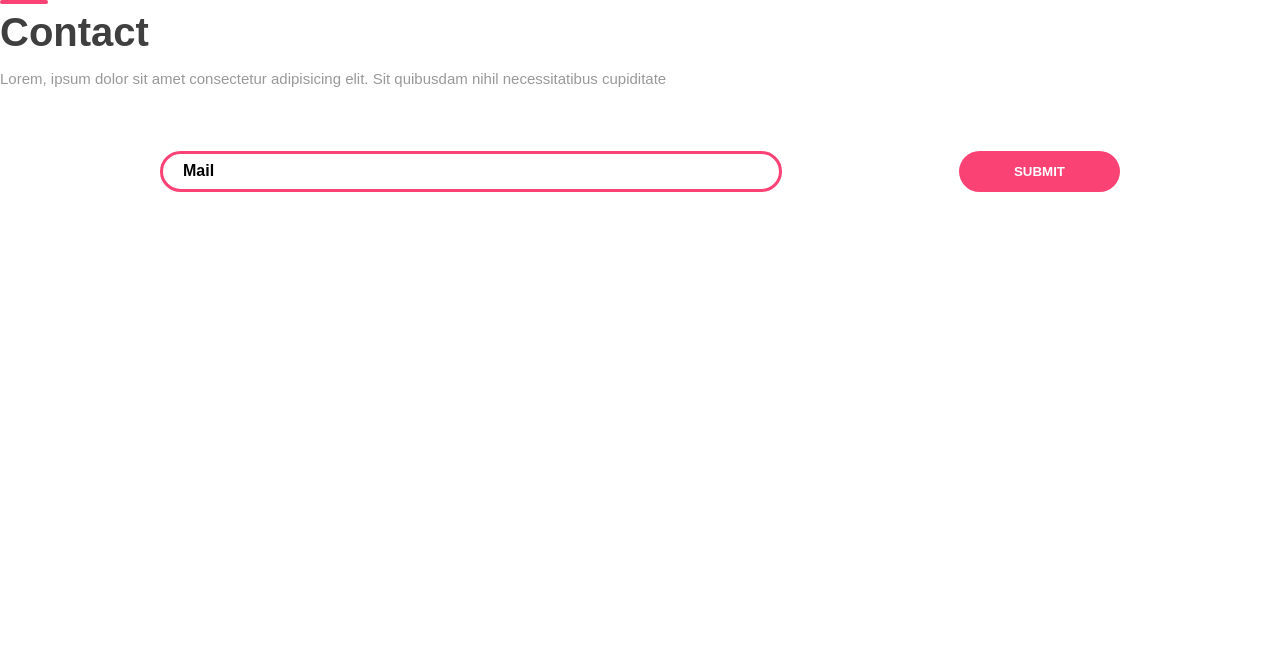
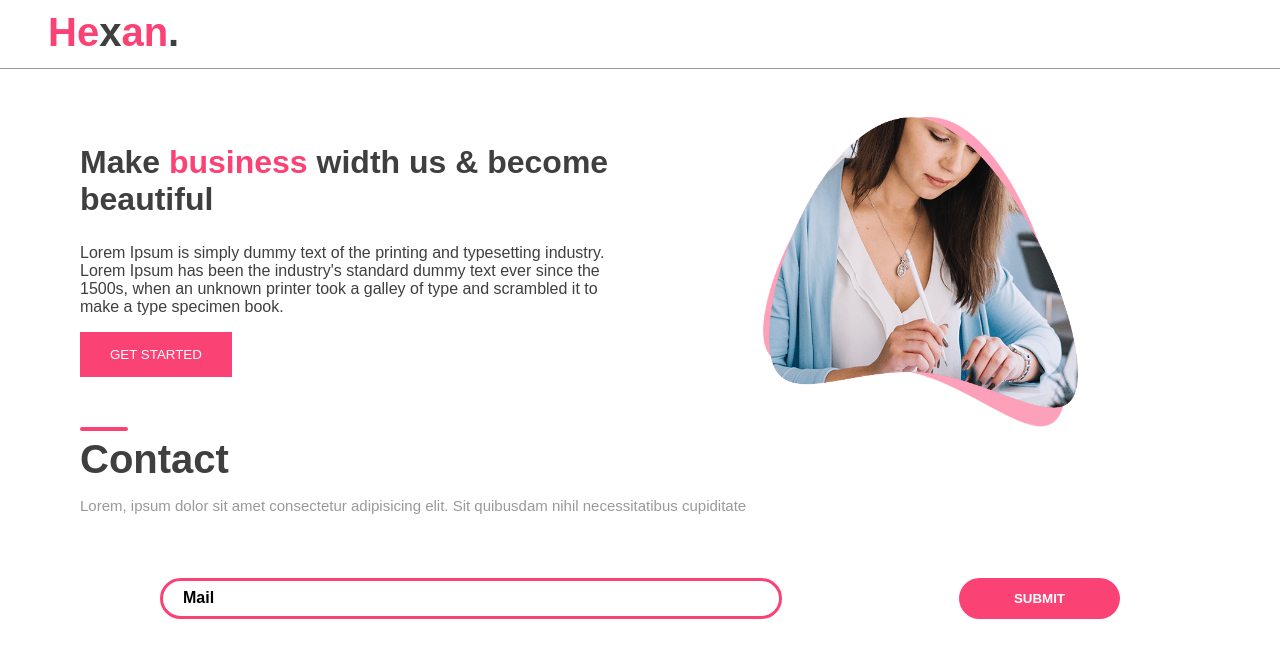
Before and after one commit to JulesEfrei/landingPage-Cms, a React (Create React App) app: page / in a window 1280 px wide. Shown: the top 658 px of the page. Built offline with nearby package versions, Linux system fonts and the light colour scheme.

Commit message:
Patch Form tags

```diff
--- a/src/App.css
+++ b/src/App.css
@@ -4,5 +4,6 @@ body {
   padding: 0;
   box-sizing: border-box;
   font-family: 'Rubik', sans-serif;
+  max-width: 100vw;
 
 }
--- a/src/App.js
+++ b/src/App.js
@@ -1,9 +1,15 @@
 import './App.css';
 import Contact from './view/Contact'
+import Header from './view/Header'
+import HeroBanner from './view/HeroBanner'
 
 function App() {
   return (
     <div className="App">
+
+      <Header />
+
+      <HeroBanner />
 
       <Contact />
 
--- a/src/components/Contact/Form.jsx
+++ b/src/components/Contact/Form.jsx
@@ -2,7 +2,7 @@ export default function Form() {
 
     return (
 
-        <form name="contact" method="post" netlify netlify-honeypot="bot-field" onSubmit={ (e) => {
+        <form name="contact" method="post" data-netlify="true" netlify-honeypot="bot-field" onSubmit={ (e) => {
             e.preventDefault()
             alert('Form Send')
             }}>
--- a/src/styles/contact.scss
+++ b/src/styles/contact.scss
@@ -1,17 +1,19 @@
 .title {
 
     width: 65%;
+    padding: 0 5rem;
 
     h1 {
         font-size: 40px;
         margin: 0;
         margin-top: 10px;
         color: #3f3f3f;
+        position: relative;
 
         &::before {
             content: "";
             position: absolute;
-            top: 0;
+            top: -10px;
             left: 0;
             width: 3rem;
             height: 4px;
--- /dev/null
+++ b/src/styles/header.scss
@@ -0,0 +1,20 @@
+.header {
+
+    width: 100%;
+    height: 3rem;
+    border-bottom: 1px solid #999;
+    padding: 10px 0;
+
+    h1 {
+        font-size: 40px;
+        color: #fb4275;
+        margin: 0;
+        letter-spacing: 0px;
+        margin-left: 3rem;
+
+        span {
+            color: #3f3f3f;
+        }
+    }
+
+}
--- /dev/null
+++ b/src/styles/heroBanner.scss
@@ -0,0 +1,56 @@
+.hero {
+
+    width: calc(100% - 10rem);
+    display: flex;
+    justify-content: space-between;
+    margin-top: 3rem;
+    margin-left: 5rem;
+    margin-right: 5rem;
+
+    .left {
+
+        width: 50%;
+
+        h1 {
+            font-size: 2rem;
+            color: #3f3f3f;
+
+            span {
+                color: #fb4275;
+            }
+        }
+
+        p {
+
+            color: #3f3f3f;
+
+        }
+
+        button {
+
+            color: white;
+            background-color: #fb4275;
+            border: none;
+            padding: 15px 30px;
+
+            &:hover {
+                cursor: pointer;
+            }
+
+        }
+
+    }
+
+    .right {
+
+        width: 50%;
+        display: flex;
+        justify-content: center;
+
+        img {
+            width: 315px;
+        }
+
+    }
+
+}
--- /dev/null
+++ b/src/view/Header.jsx
@@ -0,0 +1,14 @@
+import '../styles/header.scss'
+
+export default function Header() {
+
+    return (
+
+        <section className="header">
+
+            <h1>He<span>x</span>an<span>.</span></h1>
+
+        </section>
+
+    )
+}
--- /dev/null
+++ b/src/view/HeroBanner.jsx
@@ -0,0 +1,23 @@
+import '../styles/heroBanner.scss'
+
+export default function HeroBanner() {
+
+    return (
+
+        <section className="hero">
+
+            <div className="left">
+                <h1>Make <span>business</span> width us & become beautiful</h1>
+                <p>Lorem Ipsum is simply dummy text of the printing and typesetting industry. Lorem Ipsum has been the industry's standard dummy text ever since the 1500s, when an unknown printer took a galley of type and scrambled it to make a type specimen book.</p>
+                <button>GET STARTED</button>
+            </div>
+
+            <div className="right">
+                <img src="./assets/banner.png" alt="Banner" />
+            </div>
+
+        </section>
+
+    )
+
+}
```
